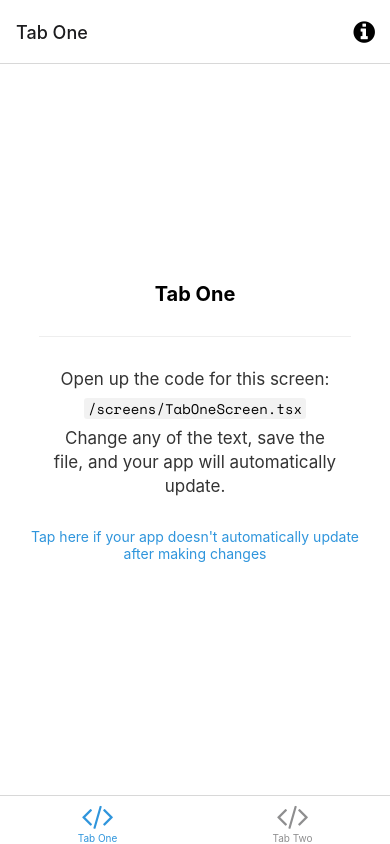
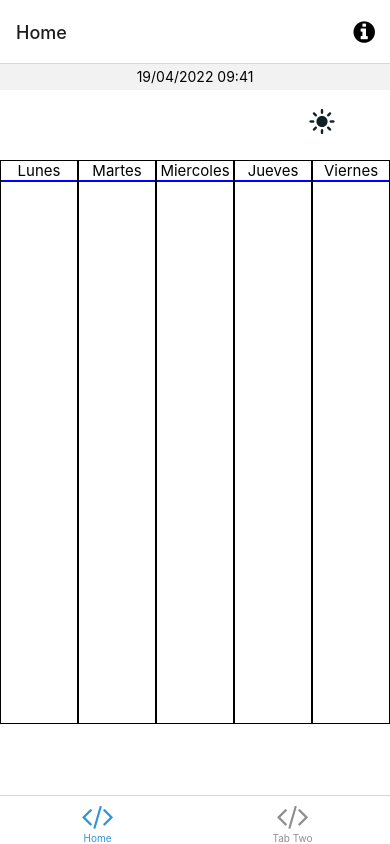
Before and after one commit to FrancoMendo/PersonalUtilities, a React Native app: screen /Home in a window 390 px wide. Built offline with nearby package versions, Linux system fonts and the light colour scheme; what expo-linking would draw is missing.

Commit message:
add dark mode

```diff
--- a/App.tsx
+++ b/App.tsx
@@ -1,4 +1,5 @@
 import { StatusBar } from 'expo-status-bar';
+import { useState } from 'react';
 import { SafeAreaProvider } from 'react-native-safe-area-context';
 
 import useCachedResources from './hooks/useCachedResources';
@@ -7,14 +8,17 @@ import Navigation from './navigation';
 
 export default function App() {
   const isLoadingComplete = useCachedResources();
-  const colorScheme = useColorScheme();
+  const [colorScheme, setColorScheme] = useState(useColorScheme());
+  const switchTheme = () => {
+    setColorScheme(colorScheme === 'light' ? 'dark' : 'light')
+  }
 
   if (!isLoadingComplete) {
     return null;
   } else {
     return (
       <SafeAreaProvider>
-        <Navigation colorScheme={colorScheme} />
+        <Navigation colorScheme={colorScheme} switchTheme={switchTheme} />
         <StatusBar />
       </SafeAreaProvider>
     );
--- a/app.json
+++ b/app.json
@@ -25,7 +25,8 @@
       "adaptiveIcon": {
         "foregroundImage": "./assets/images/adaptive-icon.png",
         "backgroundColor": "#ffffff"
-      }
+      },
+      "package": "com.francomendo.PersonalUtilities"
     },
     "web": {
       "favicon": "./assets/images/favicon.png"
--- /dev/null
+++ b/components/reusable/icon.tsx
@@ -0,0 +1,34 @@
+import React from 'react';
+import {
+  Entypo,
+  Foundation,
+  MaterialCommunityIcons,
+  FontAwesome,
+  FontAwesome5,
+  Ionicons,
+  Fontisto,
+  MaterialIcons
+} from '@expo/vector-icons';
+import { height } from '../../helpers/size';
+
+interface iconProps {
+  library: "Entypo" | "Foundation" | "MaterialCommunityIcons"| "FontAwesome"| "FontAwesome5"| "Ionicons"| "Fontisto" | "MaterialIcons";
+  name: string;
+  color: string;
+  size: any;
+}
+
+const Icon = ({ library, name, color, size }: iconProps) => {
+  // Constants
+  const rSize = parseInt(height(size), 10);
+  if (library === "Entypo") return (<Entypo name={name} color={color} size={rSize} />);
+  if (library === "Foundation") return <Foundation name={name} color={color} size={rSize} />;
+  if (library === "MaterialCommunityIcons") return <MaterialCommunityIcons name={name} color={color} size={rSize} />;
+  if (library === "FontAwesome") return <FontAwesome name={name} color={color} size={rSize} />;
+  if (library === "FontAwesome5") return <FontAwesome5 name={name} color={color} size={rSize} />;
+  if (library === "Ionicons") return <Ionicons name={name} color={color} size={rSize} />;
+  if (library === "Fontisto") return <Fontisto name={name} color={color} size={rSize} />;
+  return <MaterialIcons name={name} color={color} size={rSize} />;
+};
+
+export default Icon;
--- /dev/null
+++ b/helpers/size.ts
@@ -0,0 +1,38 @@
+// Vendor
+import { Dimensions, PixelRatio } from 'react-native';
+
+const { width: SCREEN_WIDTH, height: SCREEN_HEIGHT } = Dimensions.get('window');
+
+export const width = (size: number) => `${((size * 100) / 1080) * (SCREEN_WIDTH * 0.01)}px`;
+
+export const widthInt = (size: number) => Math.round(((size * 100) / 1080) * (SCREEN_WIDTH * 0.01));
+
+export const height = (size: number, option?: string) => {
+    let value = ((size * 100) / 1920) * (SCREEN_HEIGHT * 0.01);
+    if (option === 'round') {
+        value = Math.round(value);
+    }
+    return `${value}px`;
+};
+
+export const heightInt = (size: number, option?: string) => {
+    let value = ((size * 100) / 1920) * (SCREEN_HEIGHT * 0.01);
+    if (option === 'round') {
+        value = Math.round(value);
+    }
+    return value;
+};
+
+export const widthPercentageToDP = (widthPercent: string) => {
+    const screenWidth = Dimensions.get('window').width;
+    // Convert string input to decimal number
+    const elemWidth = parseFloat(widthPercent);
+    return `${PixelRatio.roundToNearestPixel((screenWidth * elemWidth) / 100)}px`;
+};
+
+export const heightPercentageToDP = (heightPercent: string) => {
+    const screenHeight = Dimensions.get('window').height;
+    // Convert string input to decimal number
+    const elemHeight = parseFloat(heightPercent);
+    return `${PixelRatio.roundToNearestPixel((screenHeight * elemHeight) / 100)}px`;
+};
--- a/navigation/LinkingConfiguration.ts
+++ b/navigation/LinkingConfiguration.ts
@@ -17,7 +17,7 @@ const linking: LinkingOptions<RootStackParamList> = {
         screens: {
           TabOne: {
             screens: {
-              TabOneScreen: 'one',
+              HomeTab: 'one',
             },
           },
           TabTwo: {
--- a/navigation/index.tsx
+++ b/navigation/index.tsx
@@ -8,23 +8,37 @@ import { createBottomTabNavigator } from '@react-navigation/bottom-tabs';
 import { NavigationContainer, DefaultTheme, DarkTheme } from '@react-navigation/native';
 import { createNativeStackNavigator } from '@react-navigation/native-stack';
 import * as React from 'react';
-import { ColorSchemeName, Pressable } from 'react-native';
+import { ColorSchemeName, Pressable, View, TouchableOpacity, StatusBar, StyleSheet } from 'react-native';
 
 import Colors from '../constants/Colors';
 import useColorScheme from '../hooks/useColorScheme';
 import ModalScreen from '../screens/ModalScreen';
 import NotFoundScreen from '../screens/NotFoundScreen';
-import TabOneScreen from '../screens/TabOneScreen';
+import HomeTab from '../screens/HomeTab';
 import TabTwoScreen from '../screens/TabTwoScreen';
 import { RootStackParamList, RootTabParamList, RootTabScreenProps } from '../types';
 import LinkingConfiguration from './LinkingConfiguration';
+import { SafeAreaView } from 'react-native-safe-area-context';
+import { heightInt, widthInt } from '../helpers/size';
+import Icon from '../components/reusable/icon';
 
-export default function Navigation({ colorScheme }: { colorScheme: ColorSchemeName }) {
+export default function Navigation({ colorScheme, switchTheme }: { colorScheme: ColorSchemeName, switchTheme:any }) {
   return (
     <NavigationContainer
       linking={LinkingConfiguration}
-      theme={colorScheme === 'dark' ? DarkTheme : DefaultTheme}>
-      <RootNavigator />
+      theme={colorScheme === "dark" ? DarkTheme : DefaultTheme}
+    >
+      <SafeAreaView style={{ flex: 1 }}>
+        <View style={styles.switchContainer}>
+          <TouchableOpacity onPress={() => switchTheme()}>
+            {colorScheme === "dark" ?
+              <Icon color='#aeaeae' name='moon' library='Ionicons' size={heightInt(150)}/> :
+              <Icon color='#102027' name='sunny' library='Ionicons' size={heightInt(150)}/>
+            }
+          </TouchableOpacity>
+        </View>
+        <RootNavigator />
+      </SafeAreaView>
     </NavigationContainer>
   );
 }
@@ -63,10 +77,10 @@ function BottomTabNavigator() {
         tabBarActiveTintColor: Colors[colorScheme].tint,
       }}>
       <BottomTab.Screen
-        name="TabOne"
-        component={TabOneScreen}
+        name="Home"
+        component={HomeTab}
         options={({ navigation }: RootTabScreenProps<'TabOne'>) => ({
-          title: 'Tab One',
+          title: 'Home',
           tabBarIcon: ({ color }) => <TabBarIcon name="code" color={color} />,
           headerRight: () => (
             <Pressable
@@ -105,3 +119,13 @@ function TabBarIcon(props: {
 }) {
   return <FontAwesome size={30} style={{ marginBottom: -3 }} {...props} />;
 }
+
+const styles = StyleSheet.create({
+  switchContainer: {
+    position: "absolute",
+    alignSelf: "flex-end",
+    marginTop: (StatusBar.currentHeight || heightInt(150)) + heightInt(90),
+    zIndex: 2,
+    right: widthInt(150),
+  },
+});
--- a/package.json
+++ b/package.json
@@ -18,6 +18,7 @@
     "@react-navigation/bottom-tabs": "^6.0.5",
     "@react-navigation/native": "^6.0.2",
     "@react-navigation/native-stack": "^6.1.0",
+    "dayjs": "^1.11.1",
     "expo": "~44.0.0",
     "expo-asset": "~8.4.4",
     "expo-constants": "~13.0.0",
@@ -25,6 +26,7 @@
     "expo-linking": "~3.0.0",
     "expo-splash-screen": "~0.14.0",
     "expo-status-bar": "~1.2.0",
+    "expo-updates": "~0.11.6",
     "expo-web-browser": "~10.1.0",
     "react": "17.0.1",
     "react-dom": "17.0.1",
@@ -37,8 +39,8 @@
     "@babel/core": "^7.12.9",
     "@types/react": "~17.0.21",
     "@types/react-native": "~0.64.12",
+    "jest": "^26.6.3",
     "jest-expo": "~44.0.1",
-    "jest": "^26.6.3",
     "react-test-renderer": "17.0.1",
     "typescript": "~4.3.5"
   },
--- /dev/null
+++ b/screens/HomeTab.tsx
@@ -0,0 +1,57 @@
+import dayjs from 'dayjs';
+import { StyleSheet } from 'react-native';
+
+import EditScreenInfo from '../components/EditScreenInfo';
+import { Text, View } from '../components/Themed';
+import { heightInt } from '../helpers/size';
+import { RootTabScreenProps } from '../types';
+
+
+export default function HomeTab({ navigation }: RootTabScreenProps<'TabOne'>) {
+  const days = ["Lunes","Martes","Miercoles","Jueves","Viernes"];
+  const today = dayjs().format('DD/MM/YYYY hh:ss');
+
+  return (<>
+    <Text style={styles.dateText}>{today}</Text>
+    <View style={styles.container}>
+      {days.map(day => (
+        <View key={day} style={styles.column}>
+          <Text style={styles.title}>{day}</Text>
+        </View>
+      ))}
+    </View>
+  </>
+  );
+}
+
+const styles = StyleSheet.create({
+  container: {
+    flex: 1,
+    alignItems: 'center',
+    justifyContent: 'center',
+    display: 'flex',
+    flexDirection: 'row',
+  },
+  title: {
+    fontSize: 15,
+    fontWeight: '400',
+    textAlign: 'center',
+    borderBottomColor: 'blue',
+    borderBottomWidth: 2,
+  },
+  separator: {
+    marginVertical: 30,
+    height: 1,
+    width: '80%',
+  },
+  column: {
+    width: '20%',
+    borderColor: '#000',
+    borderWidth: 1,
+    height: '80%'
+  },
+  dateText:{
+    textAlign: 'center',
+    paddingVertical: heightInt(10),
+  }
+});
--- a/screens/TabOneScreen.tsx
+++ /dev/null
@@ -1,32 +0,0 @@
-import { StyleSheet } from 'react-native';
-
-import EditScreenInfo from '../components/EditScreenInfo';
-import { Text, View } from '../components/Themed';
-import { RootTabScreenProps } from '../types';
-
-export default function TabOneScreen({ navigation }: RootTabScreenProps<'TabOne'>) {
-  return (
-    <View style={styles.container}>
-      <Text style={styles.title}>Tab One</Text>
-      <View style={styles.separator} lightColor="#eee" darkColor="rgba(255,255,255,0.1)" />
-      <EditScreenInfo path="/screens/TabOneScreen.tsx" />
-    </View>
-  );
-}
-
-const styles = StyleSheet.create({
-  container: {
-    flex: 1,
-    alignItems: 'center',
-    justifyContent: 'center',
-  },
-  title: {
-    fontSize: 20,
-    fontWeight: 'bold',
-  },
-  separator: {
-    marginVertical: 30,
-    height: 1,
-    width: '80%',
-  },
-});
```
Also changed, not shown: helpers/sort.ts (added, +10 -0 lines), 2 other files (tests, documents, lock files or other folders).
